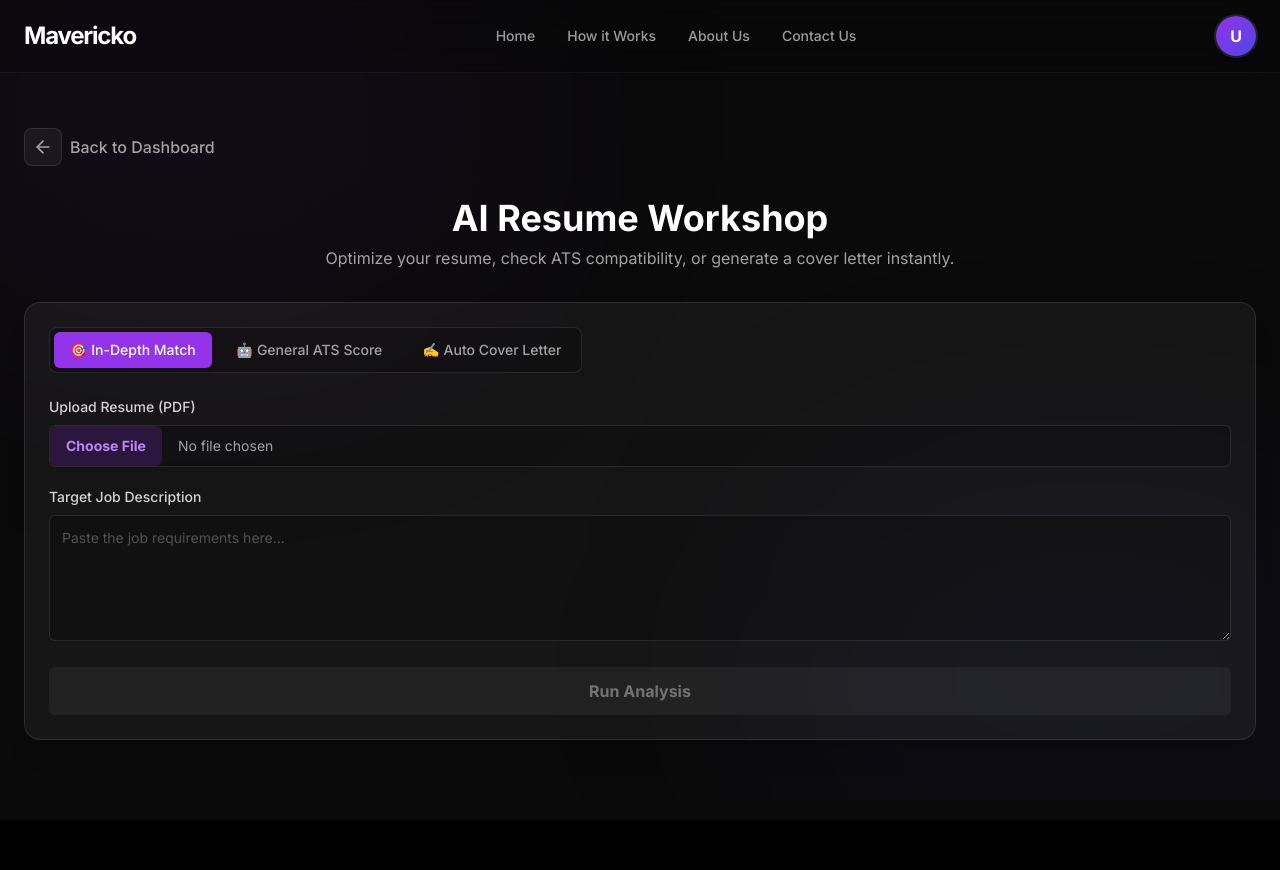
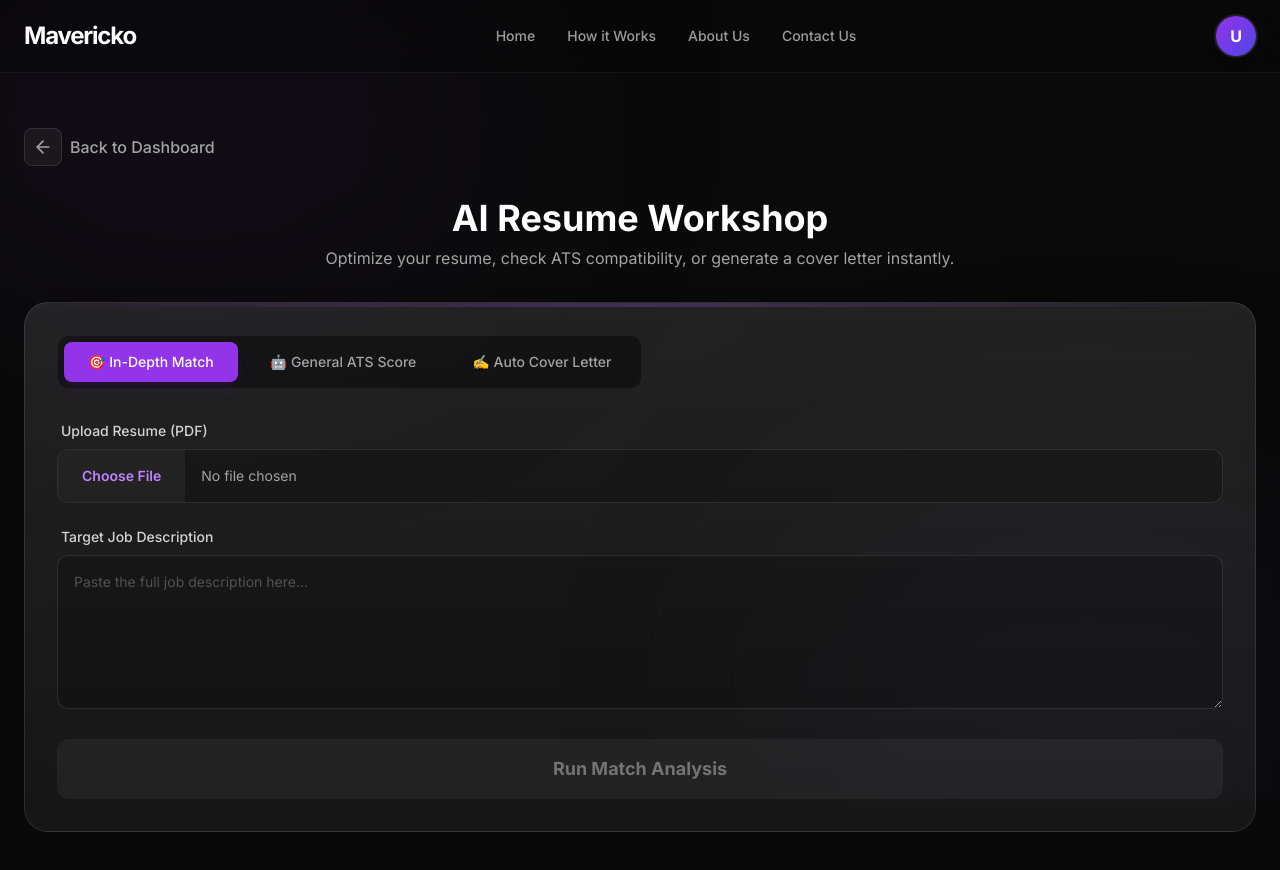
Before and after one commit to TheMavericko/Mavericko, a Next.js app: page /dashboard in a window 1280 px wide. Both pictures are taken after a click on the button 640 px from the left and 361 px from the top of the page. Shown: the top 870 px of the page. Before the commit the page ends 820 px from the top, so only its background shows below. Built offline with nearby package versions, Linux system fonts and the light colour scheme.

Commit message:
Styling Changes

```diff
--- a/src/components/features/ResumeAnalyzer.tsx
+++ b/src/components/features/ResumeAnalyzer.tsx
@@ -62,10 +62,11 @@ export default function ResumeAnalyzer() {
             </div>
 
             {/* Control Panel */}
-            <div className="bg-white/5 border border-white/10 rounded-2xl p-6 shadow-xl">
+            <div className="bg-gradient-to-b from-white/10 to-white/5 border border-white/10 rounded-3xl p-8 shadow-2xl backdrop-blur-md relative overflow-hidden">
+                <div className="absolute top-0 left-0 w-full h-1 bg-gradient-to-r from-transparent via-purple-500/50 to-transparent opacity-50" />
 
                 {/* Tabs */}
-                <div className="flex flex-wrap gap-2 mb-6 p-1 bg-black/20 rounded-lg border border-white/10 w-fit">
+                <div className="flex flex-wrap gap-2 mb-8 p-1.5 bg-black/40 rounded-xl border border-white/5 w-fit mx-auto sm:mx-0">
                     {[
                         { id: "analyze-jd", label: "🎯 In-Depth Match" },
                         { id: "ats-score", label: "🤖 General ATS Score" },
@@ -74,7 +75,9 @@ export default function ResumeAnalyzer() {
                         <button
                             key={tab.id}
                             onClick={() => { setActiveTab(tab.id as any); setResult(null); }}
-                            className={`px-4 py-2 rounded-md text-sm font-medium transition-all ${activeTab === tab.id ? "bg-purple-600 text-white shadow-md" : "text-neutral-400 hover:text-neutral-200 hover:bg-white/5"
+                            className={`px-6 py-2.5 rounded-lg text-sm font-medium transition-all duration-300 cursor-pointer ${activeTab === tab.id
+                                ? "bg-purple-600 text-white shadow-lg shadow-purple-900/20"
+                                : "text-neutral-400 hover:text-white hover:bg-white/5"
                                 }`}
                         >
                             {tab.label}
@@ -82,15 +85,21 @@ export default function ResumeAnalyzer() {
                     ))}
                 </div>
 
-                <div className="space-y-5">
+                <div className="space-y-6">
                     {/* File Upload */}
-                    <div>
-                        <label className="block text-sm font-medium text-neutral-300 mb-2">Upload Resume (PDF)</label>
-                        <input
-                            type="file" accept=".pdf"
-                            onChange={(e) => setFile(e.target.files?.[0] || null)}
-                            className="block w-full text-sm text-neutral-400 file:mr-4 file:py-2.5 file:px-4 file:rounded-md file:border-0 file:text-sm file:font-bold file:bg-purple-600/20 file:text-purple-400 hover:file:bg-purple-600/30 cursor-pointer border border-white/10 rounded-md bg-black/20"
-                        />
+                    <div className="relative group">
+                        <label className="block text-sm font-medium text-neutral-300 mb-2 ml-1 cursor-pointer">Upload Resume (PDF)</label>
+                        <div className="relative overflow-hidden rounded-xl bg-black/20 border border-white/10 focus-within:border-purple-500/50 transition-colors">
+                            <input
+                                type="file" accept=".pdf"
+                                onChange={(e) => setFile(e.target.files?.[0] || null)}
+                                className="block w-full text-sm text-neutral-400
+                                file:mr-4 file:py-4 file:px-6 file:border-0
+                                file:text-sm file:font-semibold file:bg-white/5 file:text-purple-400
+                                hover:file:bg-white/10 file:cursor-pointer cursor-pointer transition-colors
+                                focus:outline-none"
+                            />
+                        </div>
                     </div>
 
                     {/* Job Description (Hidden for ATS Score) */}
@@ -99,14 +108,15 @@ export default function ResumeAnalyzer() {
                             initial={{ opacity: 0, height: 0 }}
                             animate={{ opacity: 1, height: "auto" }}
                             exit={{ opacity: 0, height: 0 }}
+                            className="overflow-hidden"
                         >
-                            <label className="block text-sm font-medium text-neutral-300 mb-2">Target Job Description</label>
+                            <label className="block text-sm font-medium text-neutral-300 mb-2 ml-1">Target Job Description</label>
                             <textarea
-                                rows={5}
+                                rows={6}
                                 value={jobDescription}
                                 onChange={(e) => setJobDescription(e.target.value)}
-                                placeholder="Paste the job requirements here..."
-                                className="w-full p-3 bg-black/20 border border-white/10 rounded-md focus:border-purple-500 focus:ring-1 focus:ring-purple-500 outline-none text-sm text-neutral-300 placeholder-neutral-600 transition-all"
+                                placeholder="Paste the full job description here..."
+                                className="w-full p-4 bg-black/20 border border-white/10 rounded-xl focus:border-purple-500/50 focus:ring-1 focus:ring-purple-500/20 outline-none text-sm text-neutral-200 placeholder-neutral-600 transition-all resize-y min-h-[120px]"
                             />
                         </motion.div>
                     )}
@@ -114,10 +124,16 @@ export default function ResumeAnalyzer() {
                     <button
                         onClick={handleRun}
                         disabled={loading || !file}
-                        className={`w-full py-3 rounded-md font-bold transition-all ${loading || !file ? "bg-white/5 text-neutral-500 cursor-not-allowed" : "bg-purple-600 text-white hover:bg-purple-700 shadow-[0_0_15px_rgba(147,51,234,0.3)]"
+                        className={`w-full py-4 rounded-xl font-bold text-lg transition-all duration-300 flex items-center justify-center gap-2
+                            ${loading || !file
+                                ? "bg-white/5 text-neutral-500 cursor-not-allowed"
+                                : "bg-gradient-to-r from-purple-600 to-indigo-600 hover:from-purple-500 hover:to-indigo-500 text-white shadow-lg shadow-purple-900/30 hover:scale-[1.01] hover:shadow-purple-900/50 cursor-pointer"
                             }`}
                     >
-                        {loading ? "Processing via AI..." : "Run Analysis"}
+                        {loading ? "Processing via AI..." :
+                            activeTab === "ats-score" ? "Generate ATS Score" :
+                                activeTab === "cover-letter" ? "Generate Cover Letter" :
+                                    "Run Match Analysis"}
                     </button>
                 </div>
             </div>
@@ -197,7 +213,7 @@ export default function ResumeAnalyzer() {
                             <div className="space-y-4">
                                 <div className="flex justify-between items-center mb-2">
                                     <h3 className="text-purple-400 text-xs uppercase font-bold tracking-wider">Generated Cover Letter</h3>
-                                    <button onClick={() => navigator.clipboard.writeText(result.coverLetter!)} className="text-xs text-neutral-400 hover:text-white border border-white/10 px-3 py-1 rounded bg-black/20">Copy Text</button>
+                                    <button onClick={() => navigator.clipboard.writeText(result.coverLetter!)} className="text-xs text-neutral-400 hover:text-white border border-white/10 px-3 py-1 rounded bg-black/20 cursor-pointer">Copy Text</button>
                                 </div>
                                 <div className="bg-black/20 border border-white/10 rounded-lg p-6 text-sm text-neutral-300 whitespace-pre-wrap leading-relaxed">
                                     {result.coverLetter}
```
